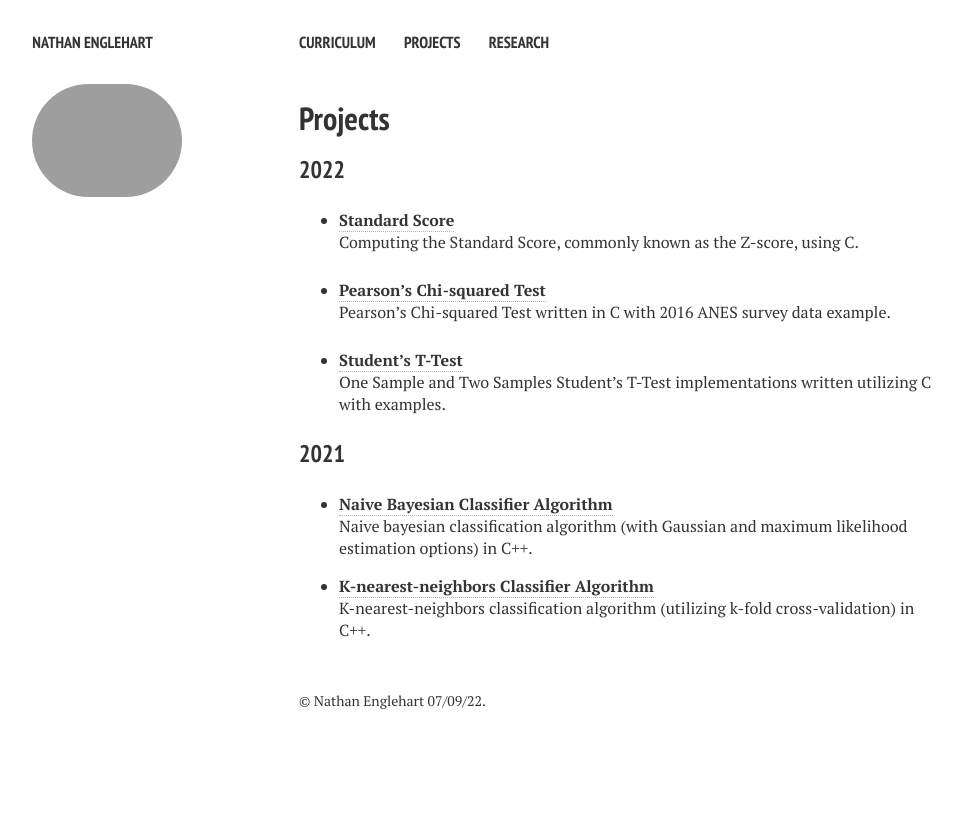
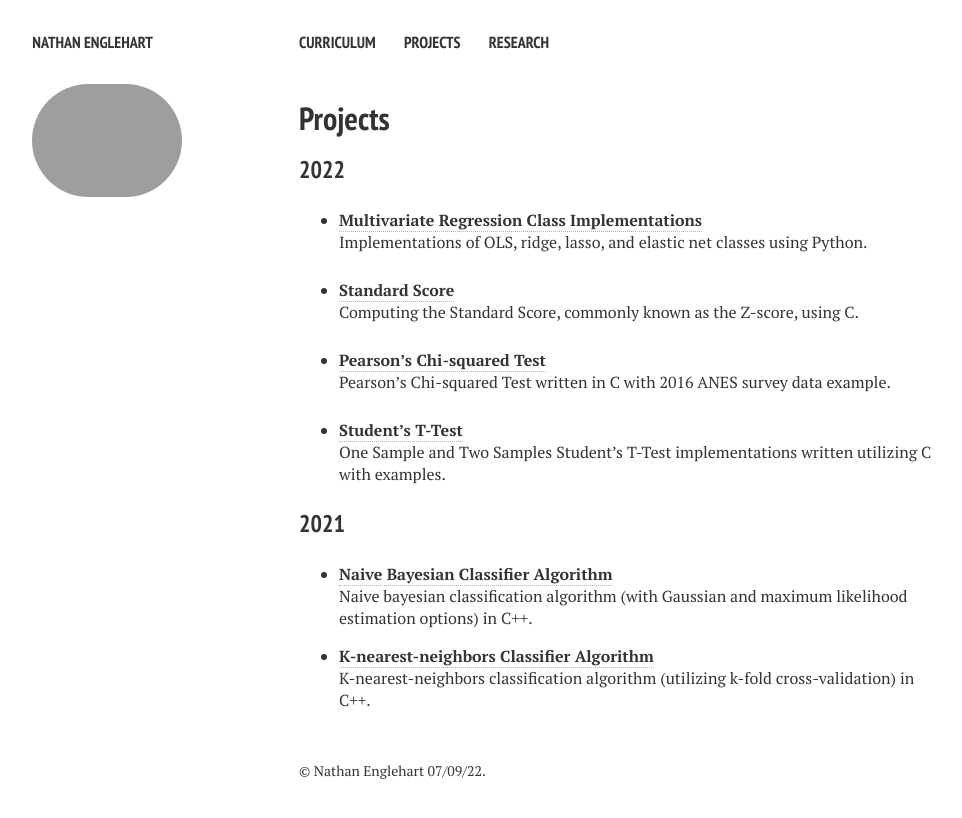
Before and after one commit to nathanenglehart/nathanenglehart.github.io, a Jekyll site: the page built from projects.md, in a window 1280 px wide. Shown: the top 818 px of the page, without its empty margins (21-983 px from the left). Built offline with Jekyll 4.4.1, drawn with Linux system fonts in a browser that asks for light colours; nearby versions of some CDN libraries.

Commit message:
added in-progress regression project

```diff
--- a/projects.md
+++ b/projects.md
@@ -23,6 +23,8 @@ comments: false
 
 <!--* [**Difference of Two Population Proportions Test**](https://nathanenglehart.github.io/difference-of-two-population-proportions-test)<br>
   Difference of Two Population Proportions Test written in C.<br>-->
+* [**Multivariate Regression Class Implementations**](https://nathanenglehart.github.io/regression)<br>
+  Implementations of OLS, ridge, lasso, and elastic net classes using Python. <br>
 
 * [**Standard Score**](https://nathanenglehart.github.io/z-score)<br>
   Computing the Standard Score, commonly known as the Z-score, using C.<br>
```
